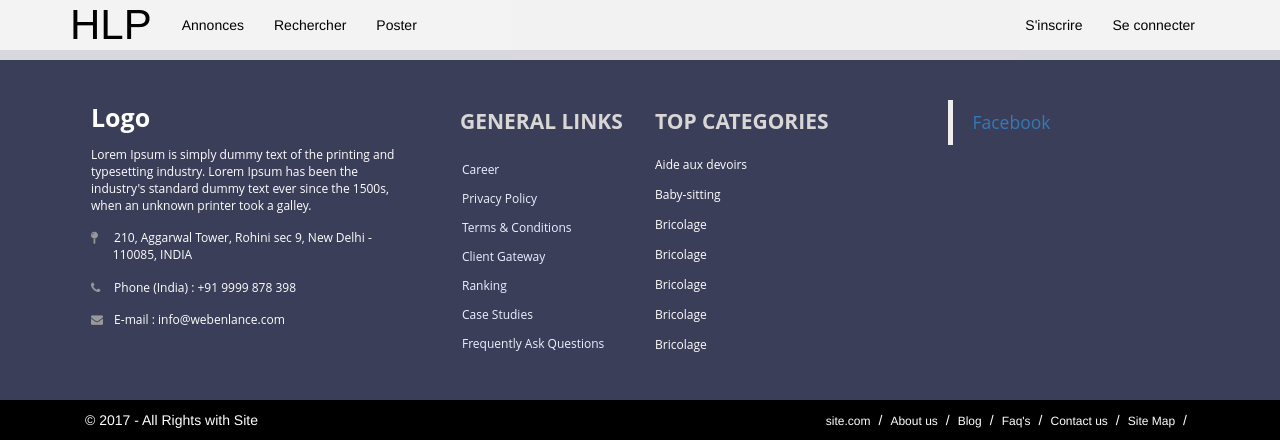
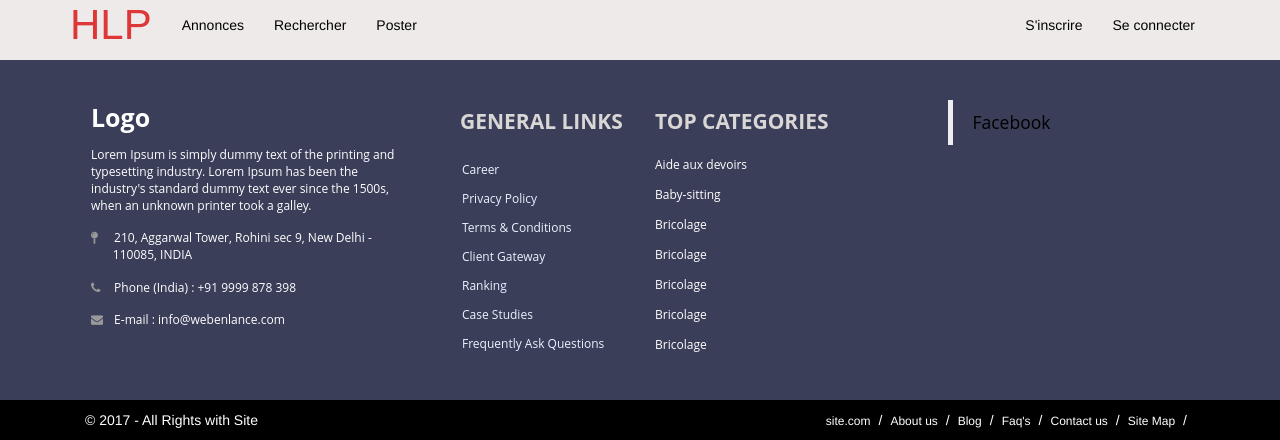
Before and after one commit to guilloudaudrey/siteCollaboratif, a PHP site: page /annonce.php in a window 1280 px wide. Shown: the top 440 px of the page. Run offline with PHP 8.4, Linux system fonts and the light colour scheme; some libraries are stand-ins or nearby versions; some web fonts are replaced.

Commit message:
logo color

```diff
--- a/css/style.css
+++ b/css/style.css
@@ -5,7 +5,7 @@
 
 
 .navbar, .dropdown-menu{
-    background:rgba(255,255,255,0.8);
+    background:#efeaea;
     border: none;
 
 }
@@ -17,7 +17,7 @@
     border-bottom: 3px solid transparent;
     background: none;
 }
-.navbar a, .dropdown-menu>li>a, .dropdown-menu>li>a:focus, .dropdown-menu>li>a:hover, .navbar-toggle{
+a, .dropdown-menu>li>a, .dropdown-menu>li>a:focus, .dropdown-menu>li>a:hover, .navbar-toggle{
     color: black;
 }
 .dropdown-menu{
@@ -52,13 +52,13 @@
 
 .navbar-toggle .icon-bar{
     color: #fff;
-    background: #fff;
+    background: black;
 }
 
 
 .navbar-brand{
     font-family: 'Anton', sans-serif;
-    color: grey;
+    color: #dd3737;
     font-size: 3em;
     margin-bottom: 10px;
     opacity: 1;
```
